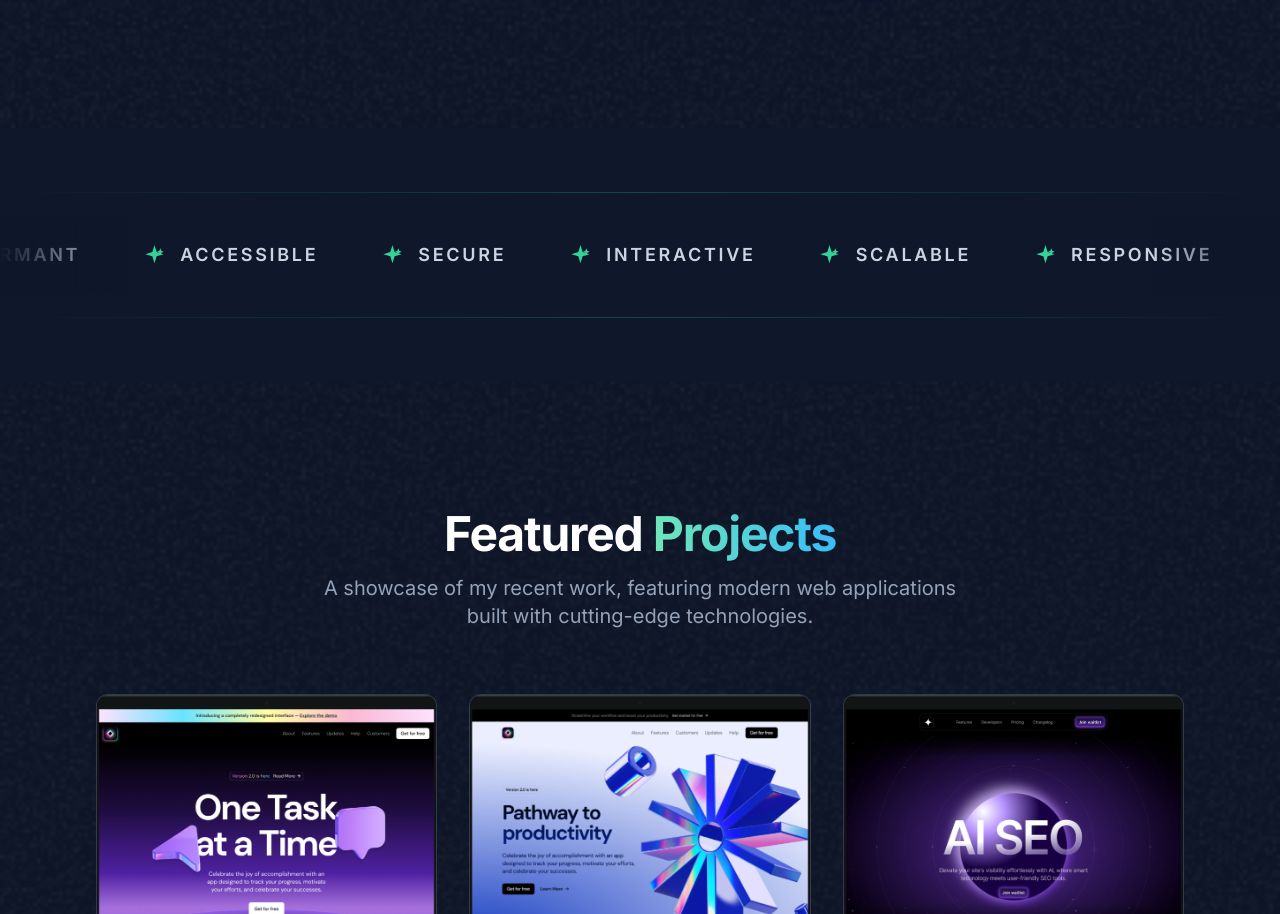
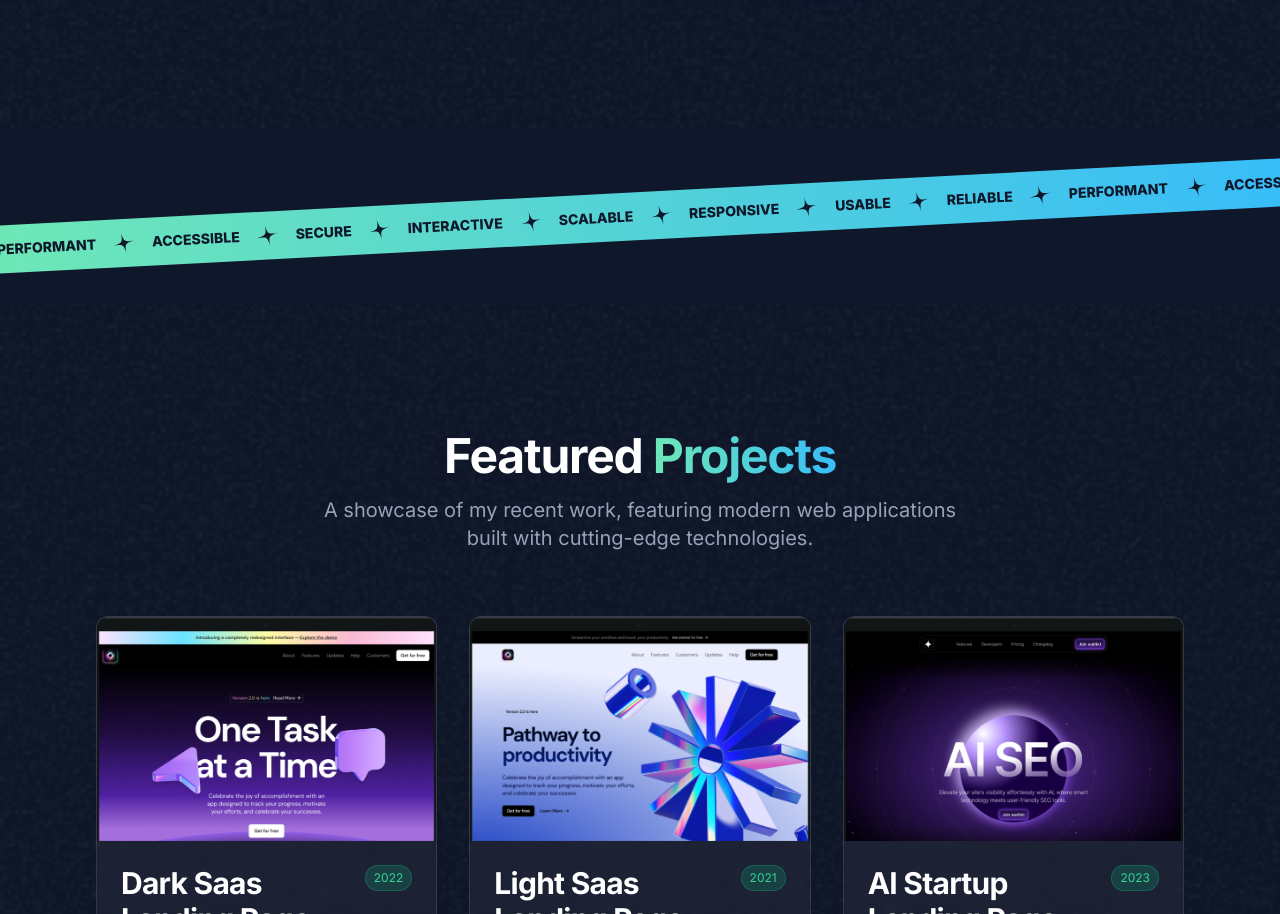
Before and after one commit to nishatislam04/new-portfolio, a Next.js app: page / in a window 1280 px wide. Shown: the part 2406-3320 px from the top of the page. Built offline with nearby package versions, Linux system fonts and the light colour scheme.

Commit message:
update: tape without animation

```diff
--- a/src/sections/Tape.tsx
+++ b/src/sections/Tape.tsx
@@ -1,68 +1,24 @@
-'use client';
+"use client";
 
-import { motion } from 'framer-motion';
-import { SparkleIcon } from '@/components/icons';
+import StarIcon from "@/assets/icons/star.svg";
 
 // Words for the tape - matching typical design samples
-const tapeWords = [
-  'PERFORMANT',
-  'ACCESSIBLE',
-  'SECURE',
-  'INTERACTIVE',
-  'SCALABLE',
-  'RESPONSIVE',
-  'USABLE',
-  'RELIABLE',
-];
-
-const TapeItem = ({ word }: { word: string }) => (
-  <div className="flex items-center gap-4 whitespace-nowrap">
-    <SparkleIcon className="w-5 h-5 text-emerald-400 flex-shrink-0" />
-    <span className="text-base md:text-lg font-semibold text-gray-300 uppercase tracking-[0.15em]">
-      {word}
-    </span>
-  </div>
-);
+const tapeWords = ["PERFORMANT", "ACCESSIBLE", "SECURE", "INTERACTIVE", "SCALABLE", "RESPONSIVE", "USABLE", "RELIABLE", "PERFORMANT", "ACCESSIBLE", "SECURE", "INTERACTIVE", "SCALABLE", "RESPONSIVE", "USABLE", "RELIABLE"];
 
 export const TapeSection = () => {
-  // Create multiple copies for seamless infinite scroll
-  const extendedWords = Array(4).fill(tapeWords).flat();
-
 	return (
-    <section className="py-16 overflow-hidden relative">
-      {/* Background */}
-      <div className="absolute inset-0 bg-gray-900" />
-
-      {/* Tape container */}
-      <div className="relative">
-        {/* Top border line */}
-        <div className="h-px bg-gradient-to-r from-transparent via-emerald-500/30 to-transparent mb-6" />
-
-        {/* Main scrolling tape */}
-        <div className="relative py-6">
-          <motion.div
-            className="flex gap-16 items-center"
-            animate={{
-              x: [0, -100 * tapeWords.length],
-            }}
-            transition={{
-              duration: 50,
-              repeat: Infinity,
-              ease: 'linear',
-            }}
-          >
-            {extendedWords.map((word, index) => (
-              <TapeItem key={`${word}-${index}`} word={word} />
+		<section className="py-16">
+			<div className="bg-gradient-to-r from-emerald-300 to-sky-400 overflow-x-clip -rotate-3 -mx-1">
+				<div className="flex [mask-image:linear-gradient(to_right,transparent,black_10%,black90%,transparent)]">
+					<div className="flex flex-none gap-4 py-3">
+						{tapeWords.map((word, index) => (
+							<div key={`${word}-${index}`} className="inline-flex gap-4 items-center">
+								<span className="text-gray-900 uppercase font-extrabold text-sm">{word}</span>
+								<StarIcon className="size-6 text-gray-900 -rotate-12" />
+							</div>
 						))}
-          </motion.div>
-
-          {/* Gradient fade overlays */}
-          <div className="absolute left-0 top-0 bottom-0 w-32 bg-gradient-to-r from-gray-900 to-transparent pointer-events-none z-10" />
-          <div className="absolute right-0 top-0 bottom-0 w-32 bg-gradient-to-l from-gray-900 to-transparent pointer-events-none z-10" />
 					</div>
-
-        {/* Bottom border line */}
-        <div className="h-px bg-gradient-to-r from-transparent via-emerald-500/30 to-transparent mt-6" />
+				</div>
 			</div>
 		</section>
 	);
```
Lines whose indentation alone changed are shown as unchanged.
